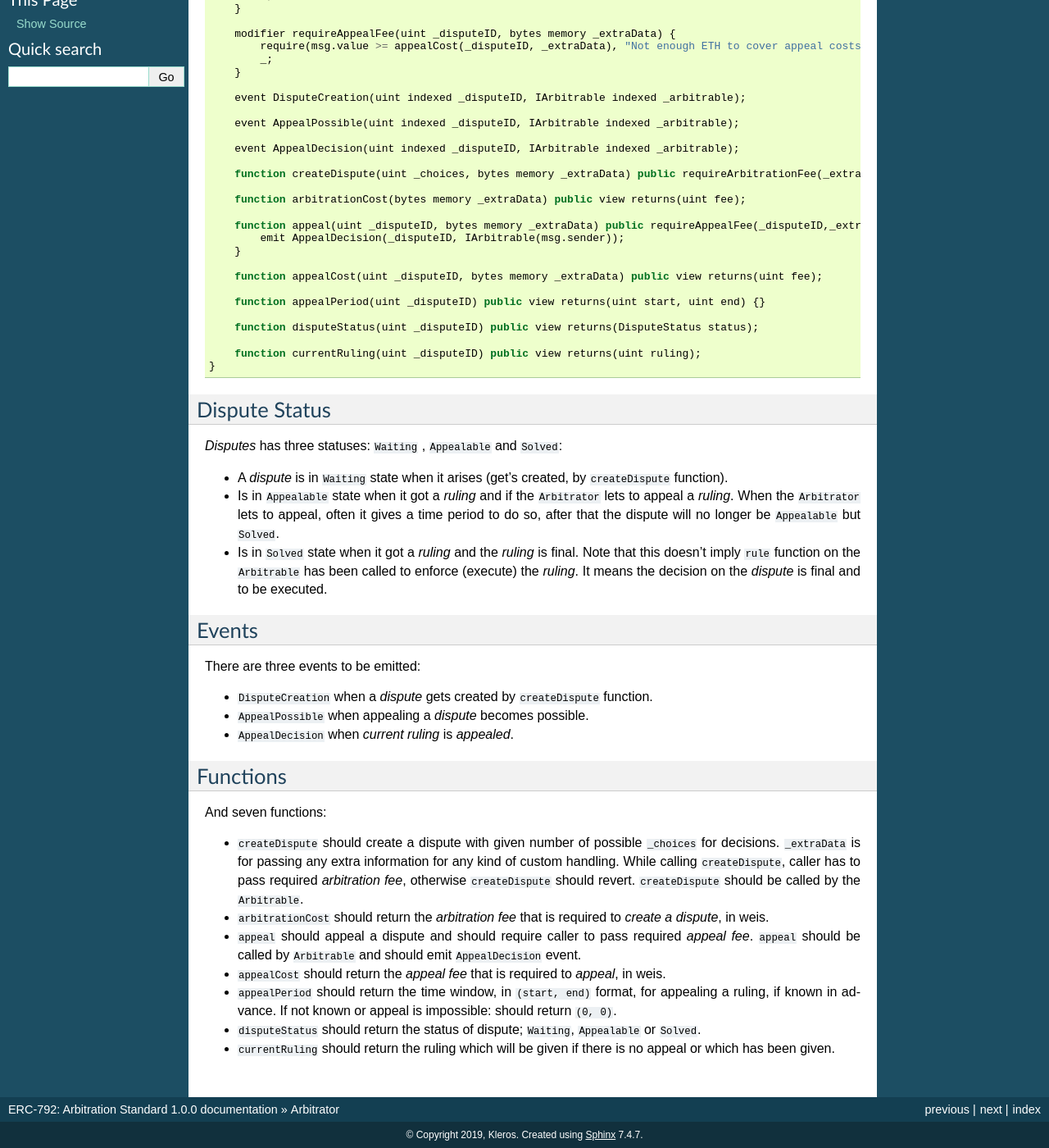
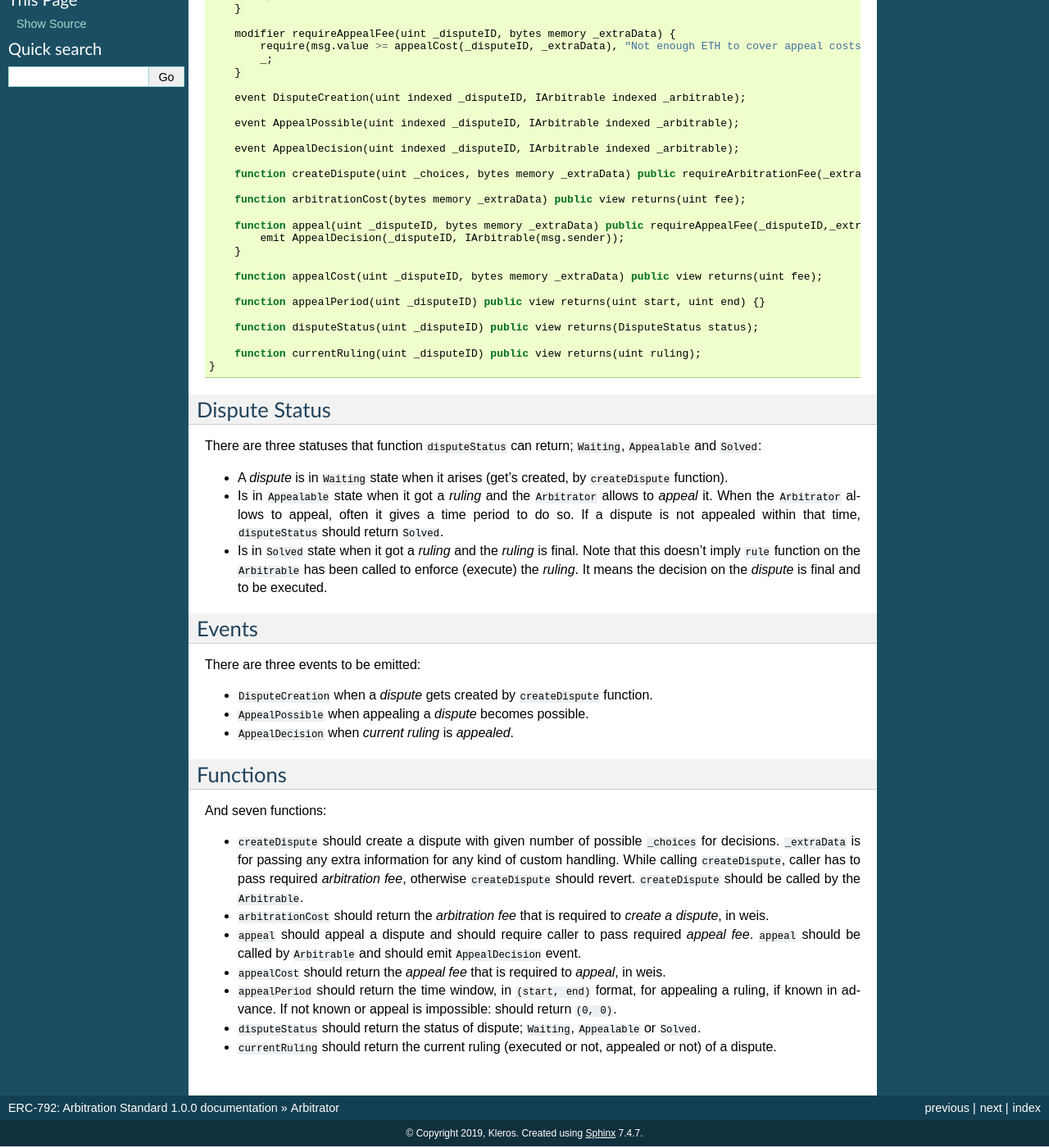
Before and after one commit to kleros/erc-792, a Sphinx documentation site: the page built from docs/arbitrator.rst, in a window 1280 px wide and 1400 px high, scrolled down 267 px. Shown: the whole window at 82% size. Built offline with Sphinx 7.4.7, drawn with Linux system fonts in a browser that asks for light colours.

Commit message:
refactor(arbitrator): improve wording

```diff
--- a/docs/arbitrator.rst
+++ b/docs/arbitrator.rst
@@ -50,11 +50,12 @@ Arbitrator
 Dispute Status
 ##############
 
-*Disputes* has three statuses: ``Waiting`` , ``Appealable`` and ``Solved``:
+There are three statuses that function ``disputeStatus`` can return; ``Waiting``, ``Appealable`` and ``Solved``:
+
 
 * A *dispute* is in ``Waiting`` state when it arises (get's created, by ``createDispute`` function).
 
-* Is in ``Appealable`` state when it got a *ruling* and if the ``Arbitrator`` lets to appeal a *ruling*. When the ``Arbitrator`` lets to appeal, often it gives a time period to do so, after that the dispute will no longer be ``Appealable`` but ``Solved``.
+* Is in ``Appealable`` state when it got a *ruling* and the ``Arbitrator`` allows to *appeal* it. When the ``Arbitrator`` allows to appeal, often it gives a time period to do so. If a dispute is not appealed within that time, ``disputeStatus`` should return ``Solved``.
 
 * Is in ``Solved`` state when it got a *ruling* and the *ruling* is final. Note that this doesn't imply ``rule`` function on the ``Arbitrable`` has been called to enforce (execute) the *ruling*. It means the decision on the *dispute* is final and to be executed.
 
@@ -88,4 +89,4 @@ And seven functions:
 
 * ``disputeStatus`` should return the status of dispute; ``Waiting``, ``Appealable`` or ``Solved``.
 
-* ``currentRuling`` should return the ruling which will be given if there is no appeal or which has been given.
+* ``currentRuling`` should return the current ruling (executed or not, appealed or not) of a dispute.
```
